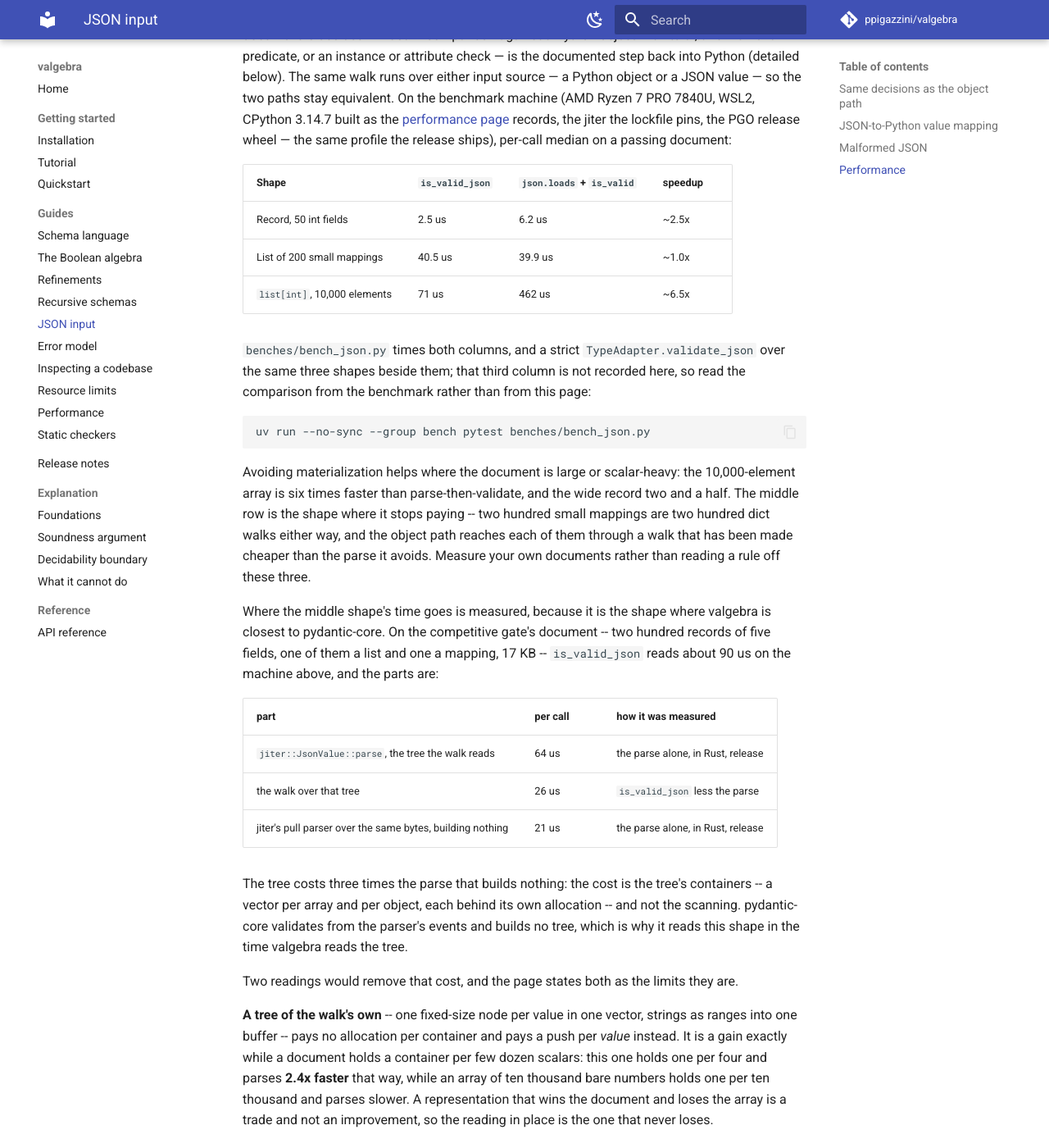
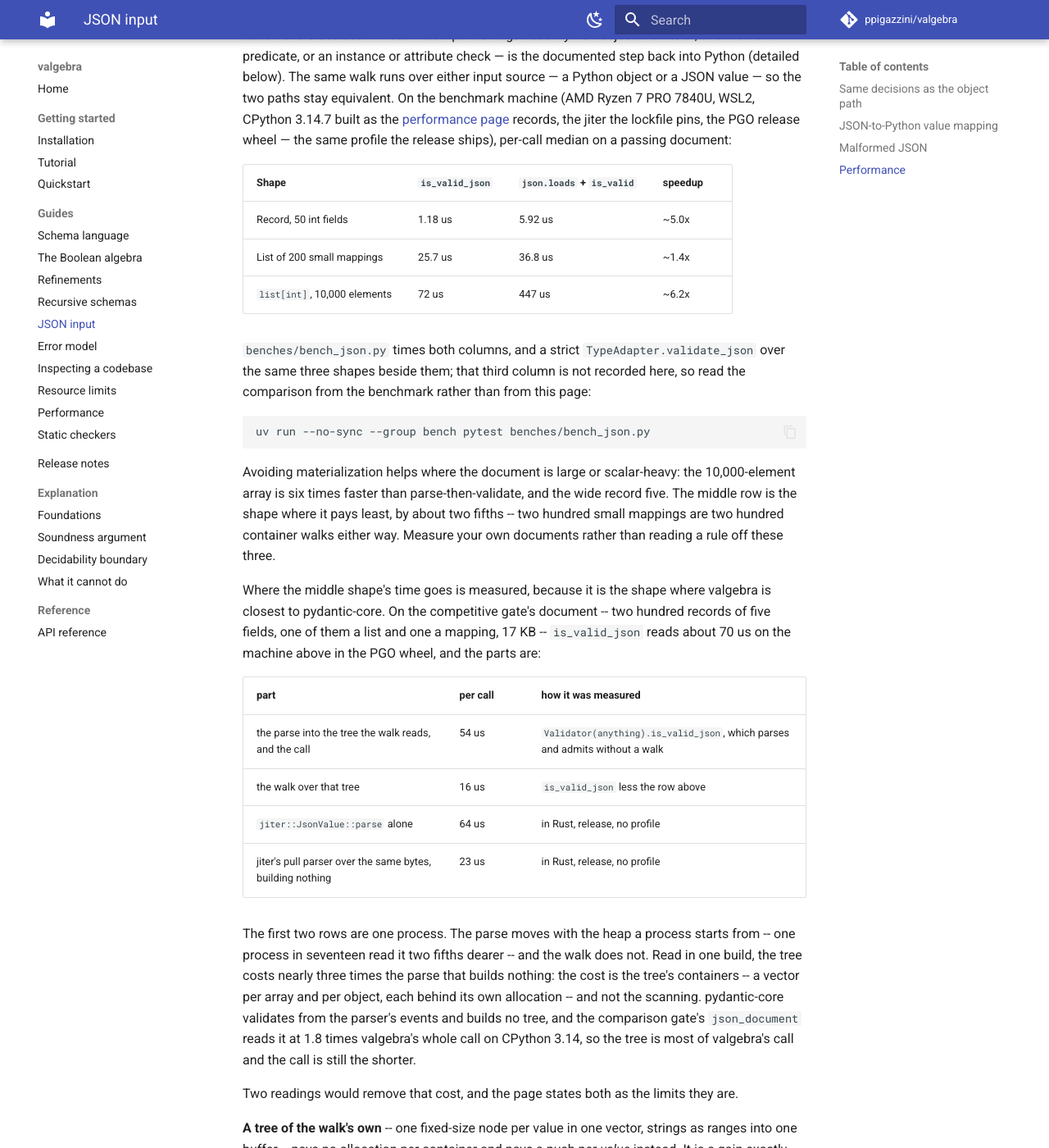
Before and after one commit to ppigazzini/valgebra, an MkDocs documentation site: the page built from docs/07-json.md, in a window 1280 px wide and 1400 px high, scrolled down 4145 px. Shown: the whole window at 82% size. Built offline with MkDocs 1.6.1 and Material for MkDocs 9.7.7, drawn with Linux system fonts in a browser that asks for light colours; comment, search, counter and statistics services are not loaded.

Commit message:
docs: the performance and JSON pages carry this tree's measurements
The comparison against pydantic and jsonschema is read off the PGO wheel of
this tree on the source-built CPython 3.14.7 the performance page names: five
runs of each benchmark, taken twice, and the comparison gate seven times. By
the medians a passing check is 8.6x faster than strict pydantic on deep
nesting, 7.7x on the large array and 3.6x on the wide record. The interpreter
table is the median over twelve gate runs on 3.12 and five or more on each
3.14 build, and the free-threaded build reads the deep nesting at about twice
its cost under a lock.

The two closest races on 3.12 are the JSON document at 0.61 of pydantic-core's
time and the error report at 0.46. The report spreads 0.074 over twelve runs,
as the JSON document does, and the page says the ratchet's exclusion of it
quotes a spread read on another build. The scalar floor, the compile time of
fifty refined fields and the three core micro-benchmarks carry the same
tree's readings.

The JSON page reads the wide record at five times parse-then-validate and the
document of small mappings at two fifths. Its split of the competitive
document is taken in one build: the parse and the call are 54 us of 70 in the
PGO wheel and the walk 16, with the Rust-side parse and pull parse beside them
from a build without a profile, since a profiled total less an unprofiled
parse leaves a walk below zero.

The CI page and the comparison gate's docstring give the deep nesting's
ratios as this tree measures them.

```diff
--- a/docs/07-json.md
+++ b/docs/07-json.md
@@ -209,9 +209,9 @@ ships), per-call median on a passing document:
 
 | Shape | `is_valid_json` | `json.loads` + `is_valid` | speedup |
 | --- | --- | --- | --- |
-| Record, 50 int fields | 2.5 us | 6.2 us | ~2.5x |
-| List of 200 small mappings | 40.5 us | 39.9 us | ~1.0x |
-| `list[int]`, 10,000 elements | 71 us | 462 us | ~6.5x |
+| Record, 50 int fields | 1.18 us | 5.92 us | ~5.0x |
+| List of 200 small mappings | 25.7 us | 36.8 us | ~1.4x |
+| `list[int]`, 10,000 elements | 72 us | 447 us | ~6.2x |
 
 `benches/bench_json.py` times both columns, and a strict
 `TypeAdapter.validate_json` over the same three shapes beside them; that third
@@ -224,28 +224,32 @@ uv run --no-sync --group bench pytest benches/bench_json.py
 
 Avoiding materialization helps where the document is large or scalar-heavy: the
 10,000-element array is six times faster than parse-then-validate, and the wide
-record two and a half. The middle row is the shape where it stops paying -- two
-hundred small mappings are two hundred dict walks either way, and the object
-path reaches each of them through a walk that has been made cheaper than the
-parse it avoids. Measure your own documents rather than reading a rule off
-these three.
+record five. The middle row is the shape where it pays least, by about two
+fifths -- two hundred small mappings are two hundred container walks either
+way. Measure your own documents rather than reading a rule off these three.
 
 Where the middle shape's time goes is measured, because it is the shape where
 valgebra is closest to pydantic-core. On the competitive gate's document -- two
 hundred records of five fields, one of them a list and one a mapping, 17 KB --
-`is_valid_json` reads about 90 us on the machine above, and the parts are:
+`is_valid_json` reads about 70 us on the machine above in the PGO wheel, and
+the parts are:
 
 | part | per call | how it was measured |
 | --- | --- | --- |
-| `jiter::JsonValue::parse`, the tree the walk reads | 64 us | the parse alone, in Rust, release |
-| the walk over that tree | 26 us | `is_valid_json` less the parse |
-| jiter's pull parser over the same bytes, building nothing | 21 us | the parse alone, in Rust, release |
+| the parse into the tree the walk reads, and the call | 54 us | `Validator(anything).is_valid_json`, which parses and admits without a walk |
+| the walk over that tree | 16 us | `is_valid_json` less the row above |
+| `jiter::JsonValue::parse` alone | 64 us | in Rust, release, no profile |
+| jiter's pull parser over the same bytes, building nothing | 23 us | in Rust, release, no profile |
 
-The tree costs three times the parse that builds nothing: the cost is the
-tree's containers -- a vector per array and per object, each behind its own
-allocation -- and not the scanning. pydantic-core validates from the parser's
-events and builds no tree, which is why it reads this shape in the time
-valgebra reads the tree.
+The first two rows are one process. The parse moves with the heap a process
+starts from -- one process in seventeen read it two fifths dearer -- and the
+walk does not. Read in one build, the tree costs nearly three times the parse that
+builds nothing: the cost is the tree's containers -- a vector per array and per
+object, each behind its own allocation -- and not the scanning. pydantic-core
+validates from the parser's events and builds no tree, and the comparison
+gate's `json_document` reads it at 1.8 times valgebra's whole call on CPython
+3.14, so the tree is most of valgebra's call and the call is still the
+shorter.
 
 Two readings would remove that cost, and the page states both as the limits
 they are.
```
Also changed, not shown: docs/11-performance.md (+58 -51 lines), docs/dev/07-tooling-ci.md (+3 -3 lines), 1 other file.
